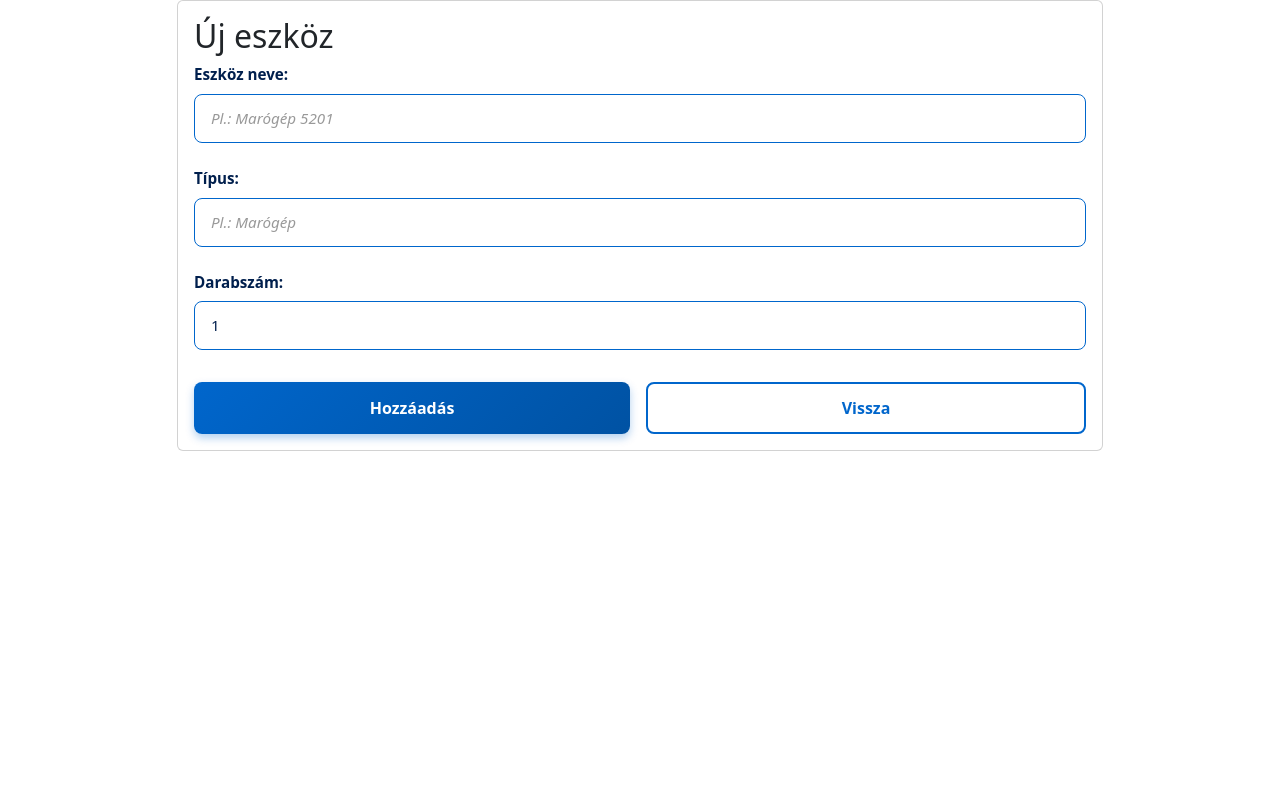
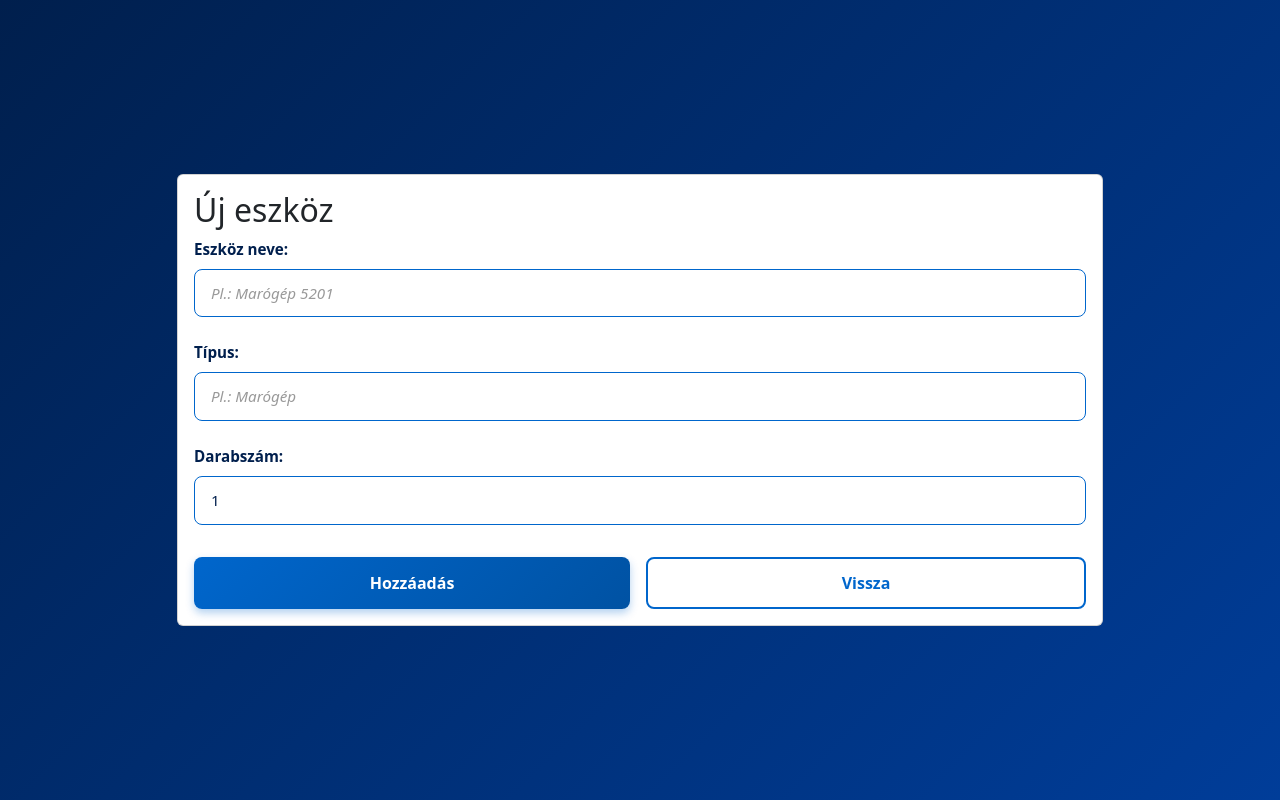
Before and after one commit to gergo0111/vizsgaremek, a React (Vite) app in the folder frontend/: page /uj-eszkoz in a window 1280 px wide. Built offline with nearby package versions, Linux system fonts and the light colour scheme.

Commit message:
eszköz uj szép design 1 sor

```diff
--- a/frontend/src/components/tools/NewToolAdd.tsx
+++ b/frontend/src/components/tools/NewToolAdd.tsx
@@ -76,7 +76,7 @@ export function NewToolAdd() {
        };
 
        return (
-              <div className="tool-form-page">
+              <div className="user-form-page">
                      <ToastContainer toasts={toasts} onRemoveToast={removeToast} />
                      <Container className="tool-form-container-wide">
                             <Row className="justify-content-center">
```
